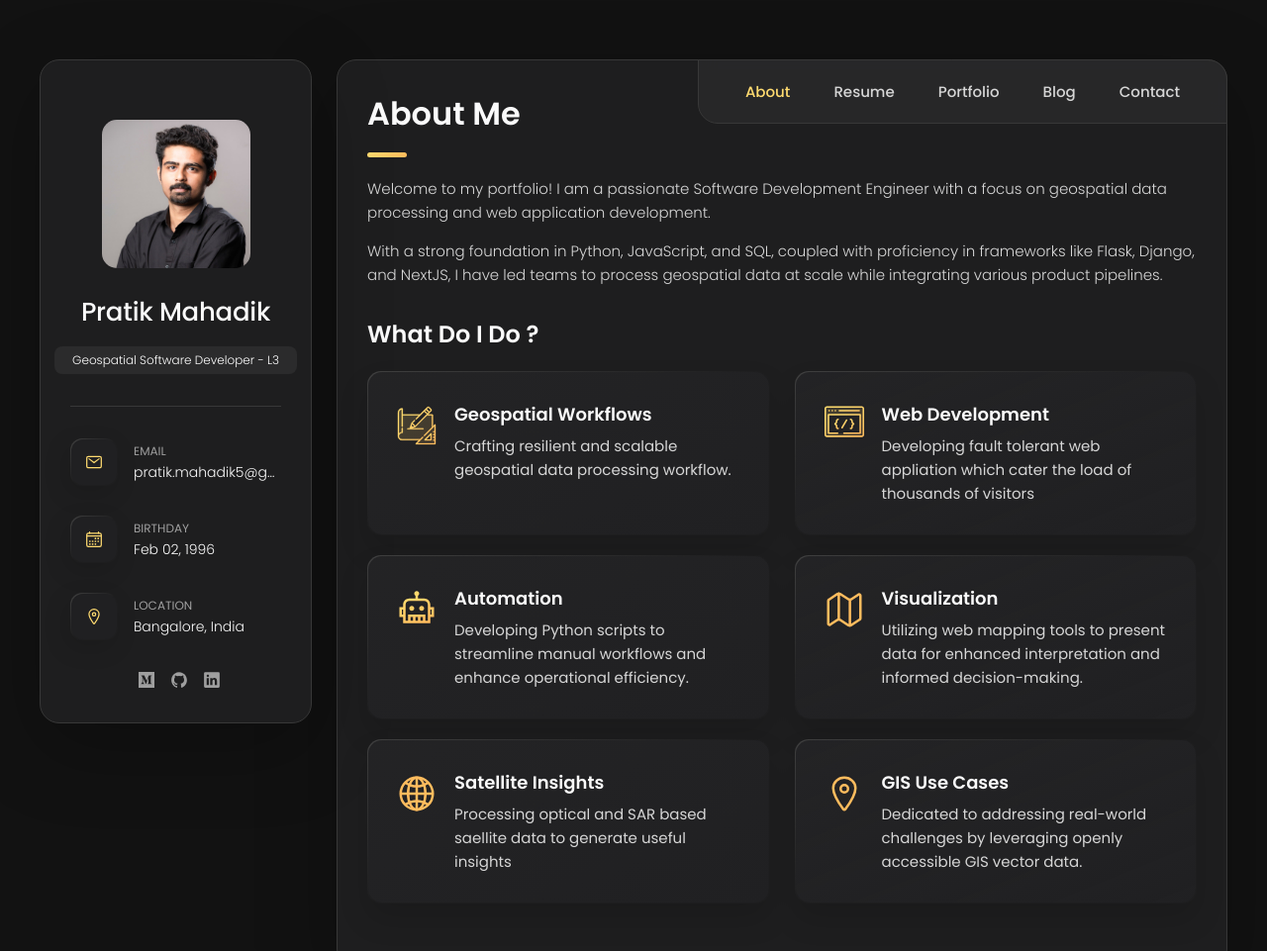
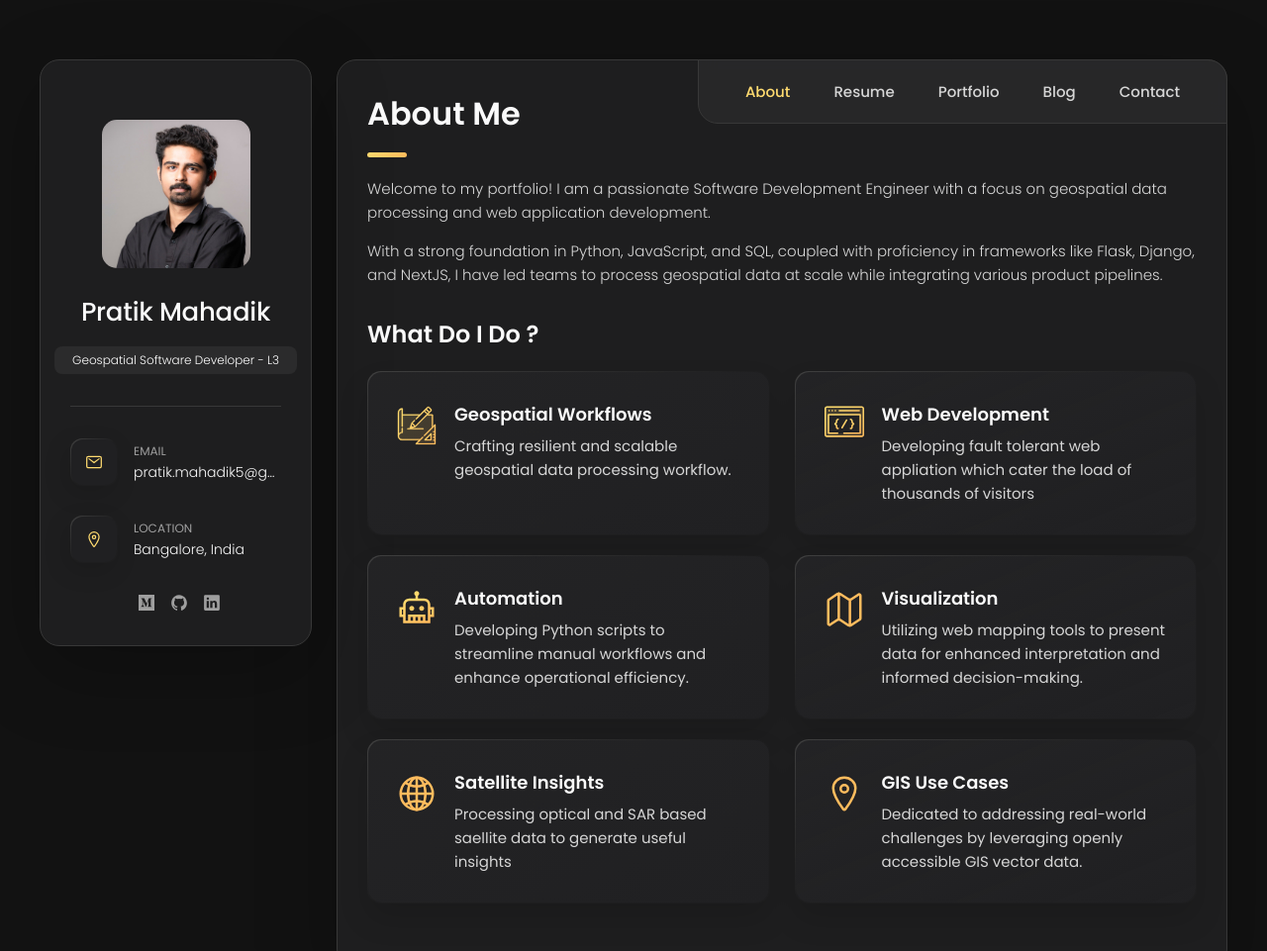
Before and after one commit to pratik-mahadik/pratik-mahadik.github.io, a plain HTML site: page index.html in a window 1280 px wide. Shown: the top 961 px of the page at 99% size. Drawn offline with nearby package versions, Linux system fonts and the light colour scheme.

Commit message:
Update index.html

```diff
--- a/index.html
+++ b/index.html
@@ -88,11 +88,11 @@
           <div class="contact-info">
               <p class="contact-title">Phone</p>
 
-              <a href="tel:+917218884721" class="contact-link">(+91) 7218884721</a>
+              <a href="tel:+919999999999" class="contact-link">(+91) 9999999999</a>
             </div>
 
           </li> -->
-
+           <!--
           <li class="contact-item">
 
             <div class="icon-box">
@@ -102,11 +102,11 @@
             <div class="contact-info">
               <p class="contact-title">Birthday</p>
 
-              <time datetime="1996-02-02">Feb 02, 1996</time>
+              <time datetime="0000-00-00"></time>
             </div>
 
           </li>
-
+          -->
           <li class="contact-item">
 
             <div class="icon-box">
```
